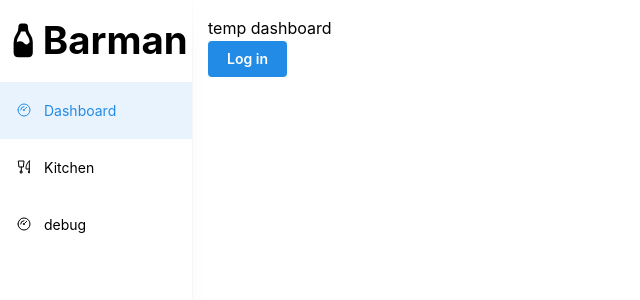
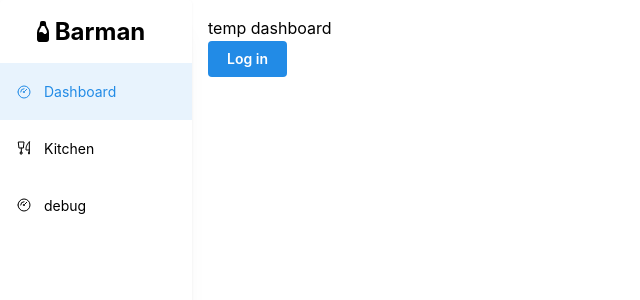
Before and after one commit to antoninvf/gp-pos-barman, a Next.js app in the folder frontend/: page / in a window 1280 px wide. Shown: the top 300 px of the page, without its empty margins (0-640 px from the left). Built offline with nearby package versions, Linux system fonts and the light colour scheme; what @zodios/core, @zodios/react would draw is missing.

Commit message:
added hidden param for future use + vw to vh

```diff
--- a/frontend/src/modules/components/BarmanLogo/BarmanLogo.tsx
+++ b/frontend/src/modules/components/BarmanLogo/BarmanLogo.tsx
@@ -5,13 +5,26 @@ import { IconBottleFilled } from '@tabler/icons-react';
 type BarmanLogoProps = {
 	size: number;
 	padding?: number;
+	hidden?: boolean;
 };
 
-export default function BarmanLogo({ size, padding = 0 }: BarmanLogoProps) {
+export default function BarmanLogo({
+	size,
+	padding = 0,
+	hidden,
+}: BarmanLogoProps) {
+	if (hidden) {
+		return (
+			<Flex align={'center'} p={padding * 0.5 + 'rem'}>
+				<IconBottleFilled size={size * 0.5 + 'vh'} />
+			</Flex>
+		);
+	}
+
 	return (
-		<Flex align={'center'} p={padding + 'rem'}>
-			<IconBottleFilled size={size + 'vw'} />
-			<Title size={size + 'vw'}>Barman</Title>
+		<Flex align={'center'} p={padding + 'rem'} pl={0}>
+			<IconBottleFilled size={size + 'vh'} />
+			<Title size={size + 'vh'}>Barman</Title>
 		</Flex>
 	);
 }
```
